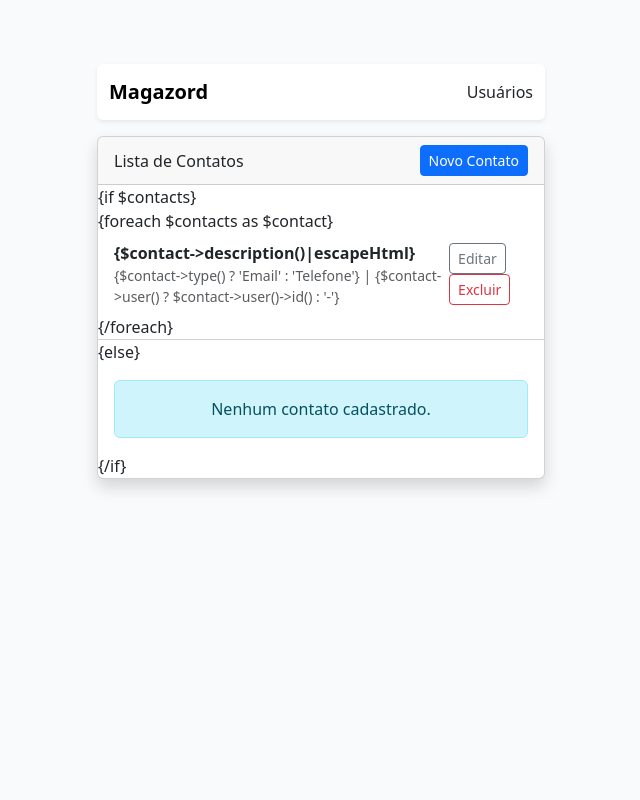
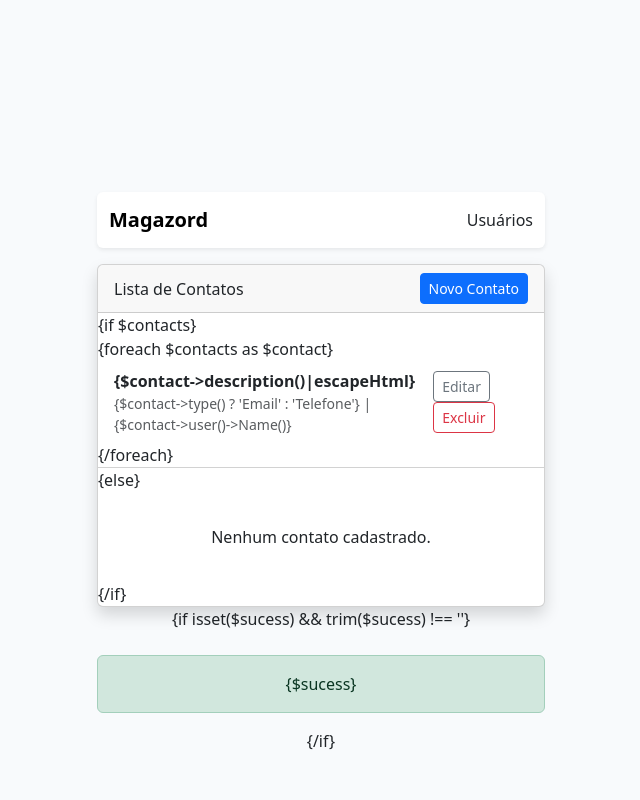
Before and after one commit to Dev-Gabriel-Martins/magazord-backend-test, a PHP site: page /app/views/contacts/index.php in a window 1280 px wide. Shown: the whole page, without its empty margins (319-959 px from the left). Run offline with PHP 8.4, Linux system fonts and the light colour scheme.

Commit message:
feat: improve contact edit and delete handling with not found rendering and success message display

```diff
--- a/app/views/contacts/index.php
+++ b/app/views/contacts/index.php
@@ -4,7 +4,7 @@
 <head>
     <meta charset="UTF-8">
     <title>Contatos</title>
-    <link href="https://cdn.jsdelivr.net/npm/bootstrap@5.3.6/dist/css/bootstrap.min.css" rel="stylesheet">
+    <link href="https://cdn.jsdelivr.net/npm/bootstrap@5.3.6/dist/css/bootstrap.min.css" rel="stylesheet" integrity="sha384-4Q6Gf2aSP4eDXB8Miphtr37CMZZQ5oXLH2yaXMJ2w8e2ZtHTl7GptT4jmndRuHDT" crossorigin="anonymous">
 </head>
 
 <body>
@@ -31,12 +31,12 @@
                             <strong>{$contact->description()|escapeHtml}</strong>
                             <div class="text-muted small">
                                 {$contact->type() ? 'Email' : 'Telefone'} |
-                                        {$contact->user() ? $contact->user()->id() : '-'}
+                                {$contact->user()->Name()}
                             </div>
                         </div>
                         <div>
                             <a href="/contacts/{$contact->id()}/edit" class="btn btn-outline-secondary btn-sm me-2">Editar</a>
-                                    <form action="/contacts/{$contact->id()}" method="POST" class="d-inline" onsubmit="return confirm('Tem certeza que deseja excluir este contato?');">
+                            <form action="/contacts/{$contact->id()}" method="POST" class="d-inline">
                                 <input type="hidden" name="_method" value="DELETE">
                                 <button type="submit" class="btn btn-outline-danger btn-sm">Excluir</button>
                             </form>
@@ -45,11 +45,17 @@
                     {/foreach}
                 </ul>
                 {else}
-                    <div class="alert alert-info text-center m-3">Nenhum contato cadastrado.</div>
+                <div class="alert  text-center m-3">Nenhum contato cadastrado.</div>
+                {/if}
+            </div>
+            {if isset($sucess) && trim($sucess) !== ''}
+            <div class="flash-message alert alert-success text-center" role="alert">
+                {$sucess}
+            </div>
             {/if}
         </div>
     </div>
-    </div>
+    <script src="https://cdn.jsdelivr.net/npm/bootstrap@5.3.6/dist/js/bootstrap.bundle.min.js" integrity="sha384-j1CDi7MgGQ12Z7Qab0qlWQ/Qqz24Gc6BM0thvEMVjHnfYGF0rmFCozFSxQBxwHKO" crossorigin="anonymous"></script>
 </body>
 <style>
     body {
@@ -64,15 +70,20 @@
     }
 
     .content-box {
-        margin-top: 64px;
+        margin-top: 12rem;
         display: flex;
         flex-direction: column;
         align-items: center;
     }
 
     .card,
-    .navbar {
+    .navbar,
+    .flash-message {
         width: 28rem;
+    }
+
+    .flash-message {
+        margin-top: 24px;
     }
 
     .list-group-item {
@@ -81,4 +92,5 @@
         align-items: center;
     }
 </style>
+
 </html>
```
Also changed, not shown: app/controlles/ContactController.php (+5 -4 lines), app/views/users/index.php (+9 -8 lines). Lines whose indentation alone changed are shown as unchanged.
